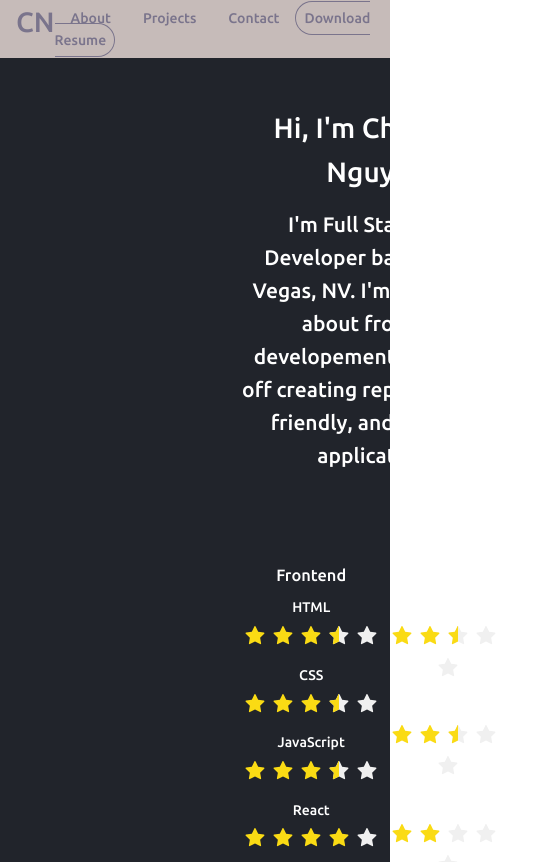
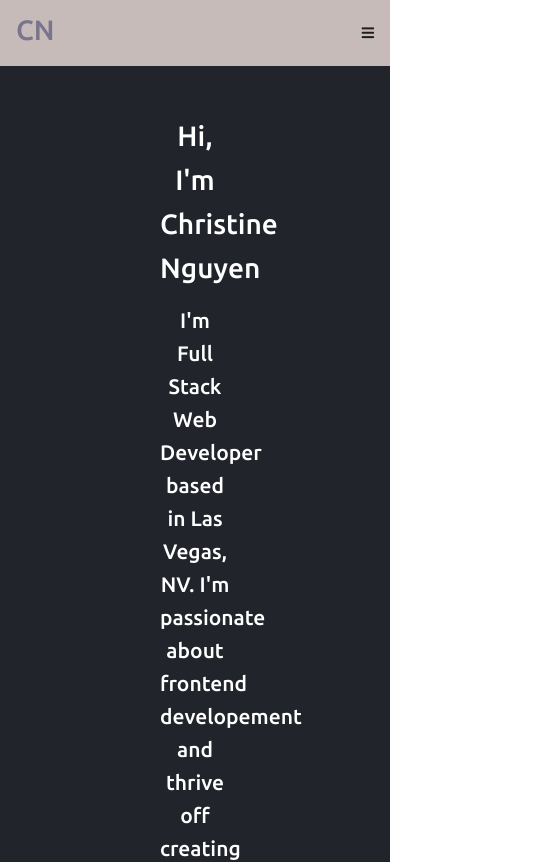
Before and after one commit to cn8817/portfolio, a React (Create React App) app in the folder portfolio/: page /about in a window 390 px wide. Shown: the top 862 px of the page, 560 px wide, since content can reach past the window. Built offline with nearby package versions, Linux system fonts and the light colour scheme.

Commit message:
made the styles responsive for any screen and added a hamburger menu

```diff
--- a/portfolio/public/index.html
+++ b/portfolio/public/index.html
@@ -3,6 +3,7 @@
   <head>
     <meta charset="utf-8" />
     <link rel="icon" href="%PUBLIC_URL%/favicon.ico" />
+    <link rel="stylesheet" href="https://pro.fontawesome.com/releases/v5.10.0/css/all.css" integrity="sha384-AYmEC3Yw5cVb3ZcuHtOA93w35dYTsvhLPVnYs9eStHfGJvOvKxVfELGroGkvsg+p" crossorigin="anonymous"/>
     <meta name="viewport" content="width=device-width, initial-scale=1" />
     <meta name="theme-color" content="#000000" />
     <meta
--- a/portfolio/src/App.css
+++ b/portfolio/src/App.css
@@ -69,6 +69,10 @@ html{
   background-color: #c6bbb9;
 }
 
+.left-h1{
+  padding-top: 0.5rem;
+}
+
 .link{
   padding:1rem;
   color:#7a748c;
@@ -93,6 +97,10 @@ html{
   border: 0.1rem solid #ffffff;
 }
 
+.hamburger{
+  display: none;
+}
+
 /*Project*/
 .project-wrap{
   display: flex;
@@ -112,8 +120,10 @@ html{
   border-radius: 5rem;
   width: 32%;
   height: 70vh;
-  padding-left:5rem;
-  margin-top: 2rem;
+  display: flex;
+  flex-direction: column;
+  align-items: center;
+  margin:1rem 0 1rem 0;
 }
 
 
@@ -125,12 +135,12 @@ html{
 .project-info{
   display: flex;
   flex-direction: row;
-  justify-content: space-around;
+  justify-content: space-between;
   margin-top: 3rem;
 }
 
 .project-btn{
-  margin-right: 4rem;
+  margin:0 0 0 1rem;
 }
 
 .ant-btn{
@@ -148,8 +158,10 @@ html{
 
 .about-container{
   height: 100%;
-  width: 70%;
-  margin: 3rem 0 0 15rem;
+  display: flex;
+  flex-direction: column;
+  justify-content: center;
+  margin: 3rem 10rem 0 10rem;
 }
 
 .about-intro{
@@ -186,3 +198,53 @@ html{
 .contact-extra{
   margin-top:10rem;
 }
+
+/*Responsive*/
+@media screen and (max-width:1300px){
+  .ant-image{
+    width:15rem
+  }
+  .project-card{
+    height: 65vh;
+  }
+  .project-info{
+    margin-top: 2rem;
+  }
+}
+
+@media screen and (max-width:900px) {
+  .project-card{
+    width: 20rem;
+    height: 60vh;
+  }
+  .nav-menu{
+    display:none;
+    width: 100%;
+    height:15rem;
+    position: absolute;
+    top:4rem;
+    background-color: #c6bbb9;
+    z-index: 1;
+  }
+  .nav-menu.active{
+    display:flex;
+    flex-direction: column;
+    left: 0;
+  }
+  .hamburger{
+    display: block;
+  }
+}
+
+@media screen and (max-width:700px){
+  .project-card{
+    height: 60vh;
+  }
+}
+
+@media screen and (max-width:400px){
+  .project-card{
+    width: 18rem;
+    height: 70vh;
+  }
+}
--- a/portfolio/src/components/Nav.js
+++ b/portfolio/src/components/Nav.js
@@ -1,8 +1,12 @@
-import React from 'react'
+import React, { useState } from 'react'
 import { Link } from 'react-router-dom'
-// import '../../public/resume.pdf'
 
 export default function Nav(){
+    const [click, setClick] = useState(false)
+
+    const handleClick = () => {
+        setClick(!click)
+    }
 
     return(
         <div className='nav-container'>
@@ -10,12 +14,15 @@ export default function Nav(){
                 <h1 className='left-h1'>CN</h1>
             </div>
 
-            <div className='right'>
+            <div className={click ? 'nav-menu active' : 'nav-menu'}>
                 <Link className='link' to='/about'>About</Link>
                 <Link className='link' to ='/projects'>Projects</Link>
                 <Link className='link' to ='/contact'>Contact</Link>
                 <a className='link download' href='resume.pdf' download>Download Resume</a>
             </div>
+                <div className='hamburger' onClick={handleClick}>
+                    <i className={click ? 'fas fa-times' : 'fas fa-bars'}></i>
+                </div>
         </div>
     )
 }
--- a/portfolio/src/components/Projects.js
+++ b/portfolio/src/components/Projects.js
@@ -9,6 +9,7 @@ export default function Projects() {
     const [isModalVisible, setIsModalVisible] = useState(false);
     const [isModalVisible2, setIsModalVisible2] = useState(false);
     const [isModalVisible3, setIsModalVisible3] = useState(false);
+    const [isModalVisible4, setIsModalVisible4] = useState(false);
 
     const showModal = () => {
         setIsModalVisible(true);
@@ -18,6 +19,9 @@ export default function Projects() {
     };
     const showModal3 = () => {
         setIsModalVisible3(true);
+    };
+    const showModal4 = () => {
+        setIsModalVisible4(true);
     };
 
     const handleOk = () => {
@@ -29,6 +33,9 @@ export default function Projects() {
     const handleOk3 = () => {
         setIsModalVisible3(false);
     };
+    const handleOk4 = () => {
+        setIsModalVisible4(false);
+    };
 
     const handleCancel = () => {
         setIsModalVisible(false);
@@ -38,6 +45,9 @@ export default function Projects() {
     };
     const handleCancel3 = () => {
         setIsModalVisible3(false);
+    };
+    const handleCancel4 = () => {
+        setIsModalVisible4(false);
     };
 
     return(
@@ -124,10 +134,10 @@ export default function Projects() {
                     <div className="project-info">
                         <div><h3>Studio Ghibli Films</h3></div>
                         <div className="project-btn">
-                        <Button type="primary" onClick={showModal2}>
+                        <Button type="primary" onClick={showModal4}>
                             More Details
                         </Button>
-                        <Modal title='Studio Ghibli Films' visible={isModalVisible2} onOk={handleOk2} onCancel={handleCancel2}>
+                        <Modal title='Studio Ghibli Films' visible={isModalVisible4} onOk={handleOk4} onCancel={handleCancel4}>
                             <p>Description: A website to view and find information about Studio Ghibli Films.</p>
                             <p>Frontend:</p>
                             <ul>
```
